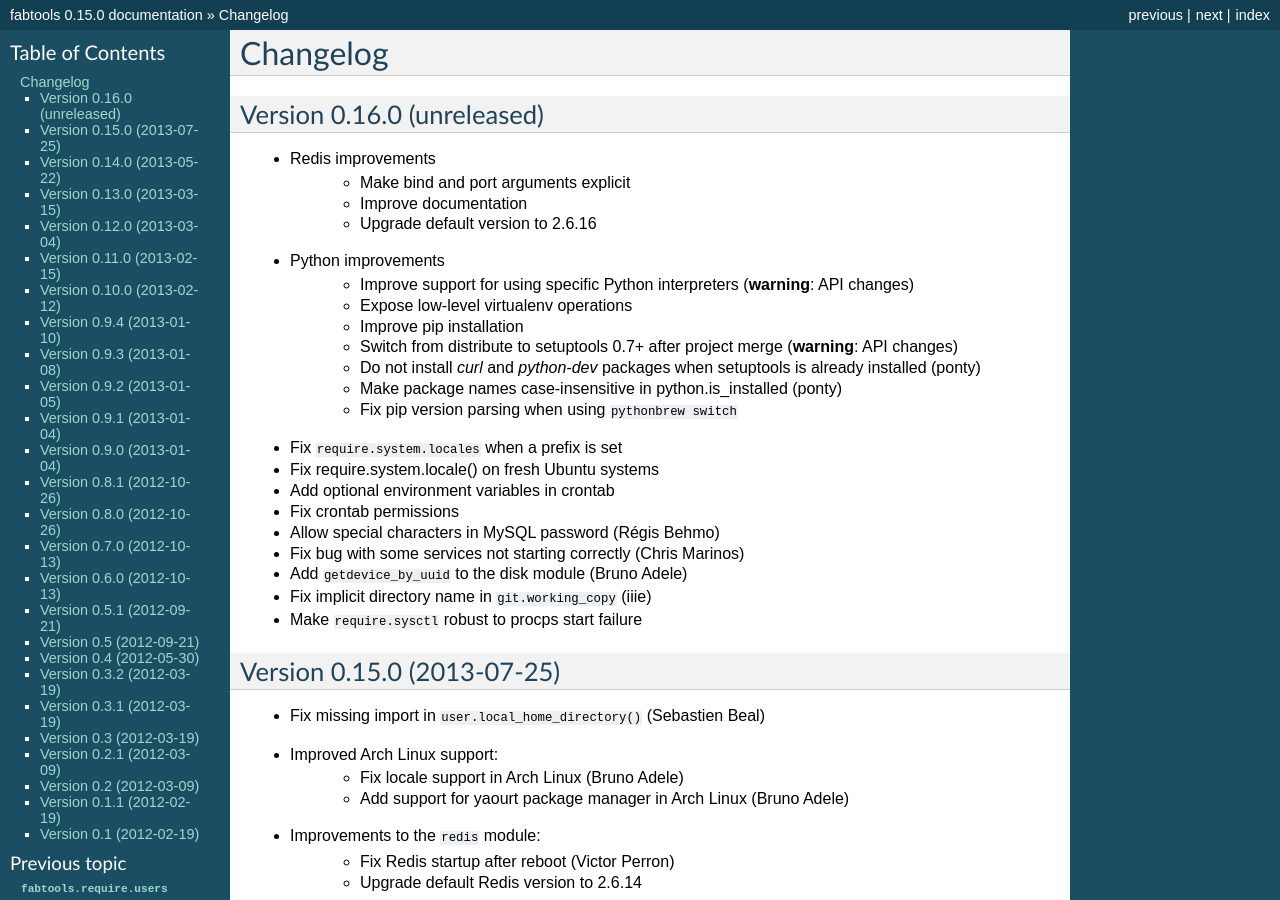
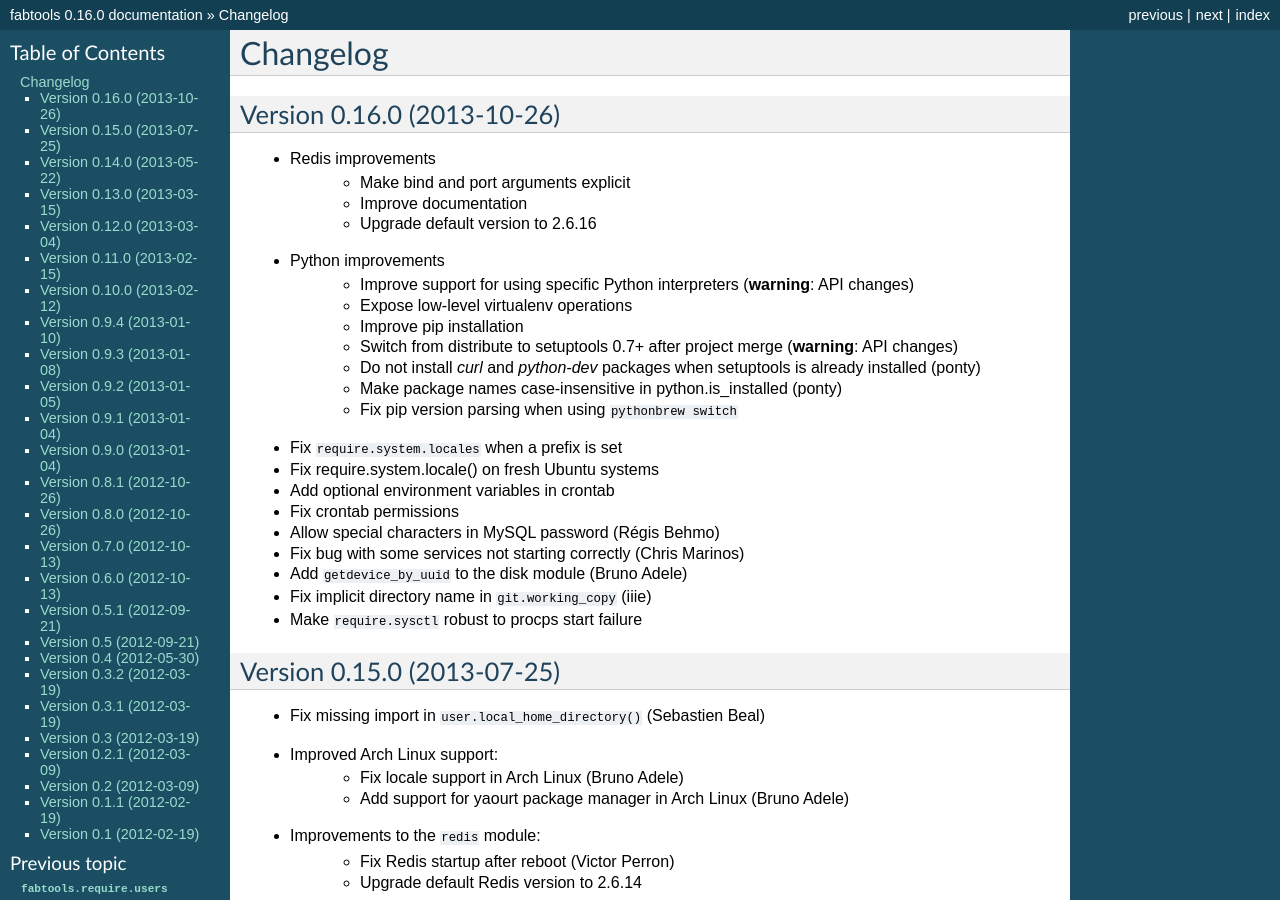
Before and after one commit to fabtools/fabtools, a Sphinx documentation site: the page built from docs/CHANGELOG.rst, in a window 1280 px wide and 900 px high. Built offline with Sphinx 7.4.7, drawn with Linux system fonts in a browser that asks for light colours; some of the changed text lies outside the part shown.

Commit message:
Prepare 0.16.0 release

```diff
--- a/docs/CHANGELOG.rst
+++ b/docs/CHANGELOG.rst
@@ -1,7 +1,7 @@
 Changelog
 =========
 
-Version 0.16.0 (unreleased)
+Version 0.16.0 (2013-10-26)
 ---------------------------
 
 * Redis improvements
--- a/setup.py
+++ b/setup.py
@@ -14,7 +14,7 @@ def read(filename):
 
 setup(
     name='fabtools',
-    version='0.15.0',
+    version='0.16.0',
     description='Tools for writing awesome Fabric files',
     long_description=read('README.rst') + '\n' + read('docs/CHANGELOG.rst'),
     author='Ronan Amicel',
```
